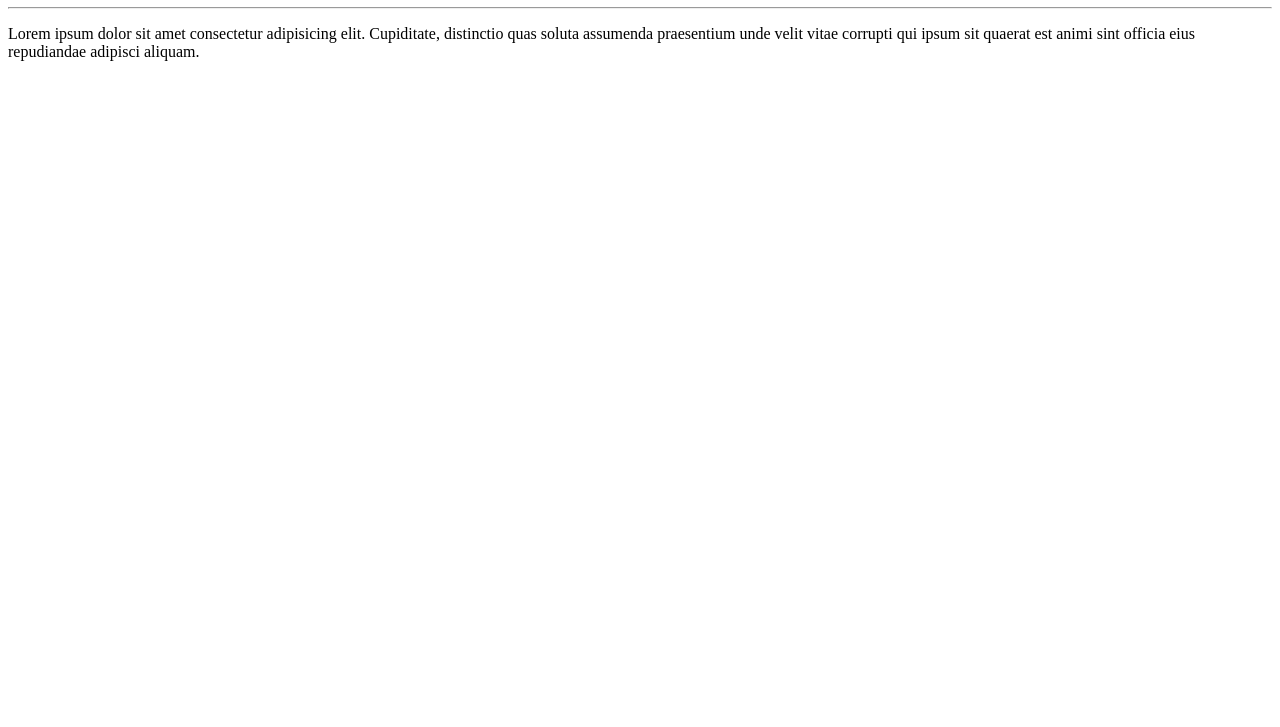
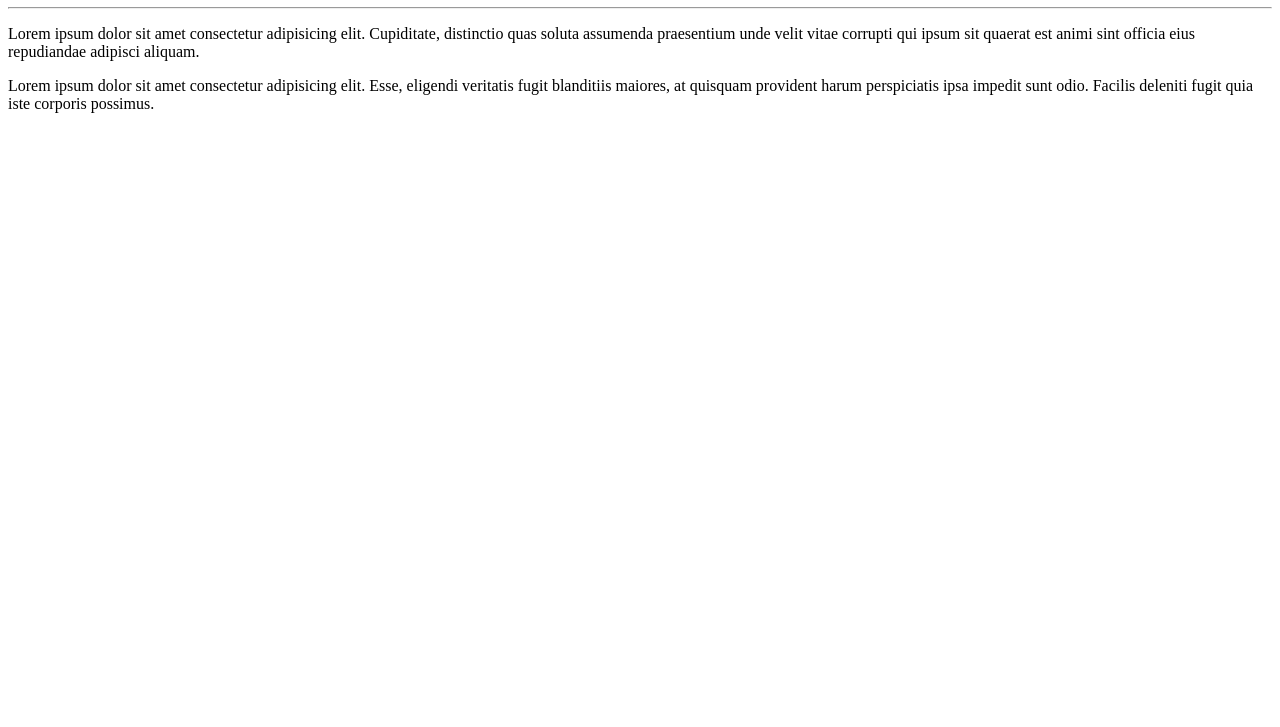
Before and after one commit to andremorenodev/Ola-Mundo, a plain HTML site: page site-exemplo/index.html in a window 1280 px wide. Shown: the part 73-800 px from the top of the page. Drawn offline with Linux system fonts and the light colour scheme.

Commit message:
adicionei um parágrafo

```diff
--- a/site-exemplo/index.html
+++ b/site-exemplo/index.html
@@ -10,5 +10,6 @@
     <h1>Olá, Mundo!</h1>
     <hr>
     <p>Lorem ipsum dolor sit amet consectetur adipisicing elit. Cupiditate, distinctio quas soluta assumenda praesentium unde velit vitae corrupti qui ipsum sit quaerat est animi sint officia eius repudiandae adipisci aliquam.</p>
+    <p>Lorem ipsum dolor sit amet consectetur adipisicing elit. Esse, eligendi veritatis fugit blanditiis maiores, at quisquam provident harum perspiciatis ipsa impedit sunt odio. Facilis deleniti fugit quia iste corporis possimus.</p>
 </body>
 </html>
```
